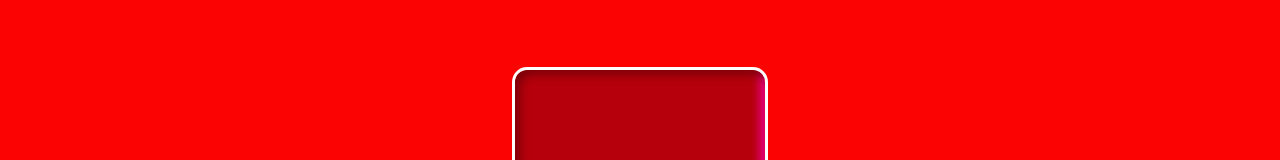
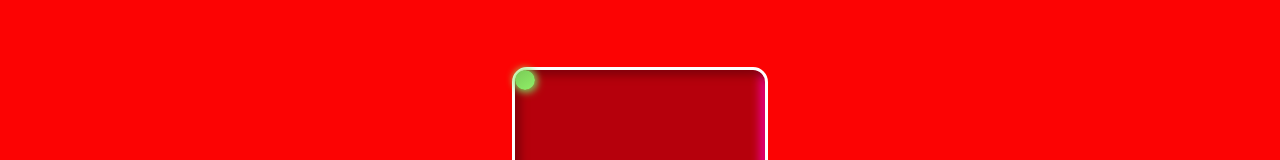
Before and after one commit to PhilippAubert/capstone-digitalSynth, a React (Create React App) app in the folder digitalsynth/: page / in a window 1280 px wide. Shown: the part 259-419 px from the top of the page. Built offline with nearby package versions, Linux system fonts and the light colour scheme.

Commit message:
Fix playhead for touchpad

```diff
--- a/digitalsynth/src/App.js
+++ b/digitalsynth/src/App.js
@@ -27,7 +27,7 @@ export default function App() {
   });
 
   const [reverbDuration, setReverbDuration] = useState(0.1);
-  const [phaserDuration, setPhaserDuration] = useState(0.1);
+  const [phaserDuration, setPhaserDuration] = useState(0);
 
   const oscRef1 = useRef(null);
   const oscRef2 = useRef(null);
@@ -410,7 +410,7 @@ export default function App() {
                   onChange={handlePhaserChange}
                   type="range"
                   min="0"
-                  max="10"
+                  max="100"
                   step="0.1"
                   className="Value"
                 />
--- a/digitalsynth/src/components/Touchpad.js
+++ b/digitalsynth/src/components/Touchpad.js
@@ -2,18 +2,21 @@ import { useState } from "react";
 import "./css/Touchpad.css";
 
 export default function Touchpad() {
-  const [pointPos, setPointPos] = useState({ x: 0, y: 0 });
+  const [pointPos, setPointPos] = useState({ left: 0, top: 0 });
 
   function handlePointerMove(event) {
     const { clientX, clientY } = event;
-    setPointPos({ x: clientX, y: clientY });
+    const domRect = event.target.getBoundingClientRect();
+
+    setPointPos({ x: clientX - domRect.x, y: clientY - domRect.y });
+    console.log({ x: clientX - domRect.x, y: clientY - domRect.y });
   }
 
   return (
     <div className="Touchpad" onMouseMove={handlePointerMove}>
       <div
-        className={`absolute box`}
-        style={{ top: `${pointPos.y - 450}px`, left: `${pointPos.x - 95}px` }}
+        className={`box`}
+        style={{ top: `${pointPos.y}px`, left: `${pointPos.x}px` }}
       ></div>
     </div>
   );
--- a/digitalsynth/src/components/css/Touchpad.css
+++ b/digitalsynth/src/components/css/Touchpad.css
@@ -2,7 +2,6 @@
   height: 200px;
   width: 250px;
   border: 3px solid white;
-
   border-radius: 15px;
   position: relative;
 }
@@ -13,6 +12,7 @@
   border-radius: 100%;
   border-radius: 50%;
   background: linear-gradient(145deg, #7aca57, #90f068);
-  box-shadow: 4px 4px 18px #73be52, -2px -2px 18px #9bff70;
+  box-shadow: 2px 2px 8px #73be52, -1px -1px 8px #9bff70;
   position: absolute;
+  transform: translateX(-0.5);
 }
```
